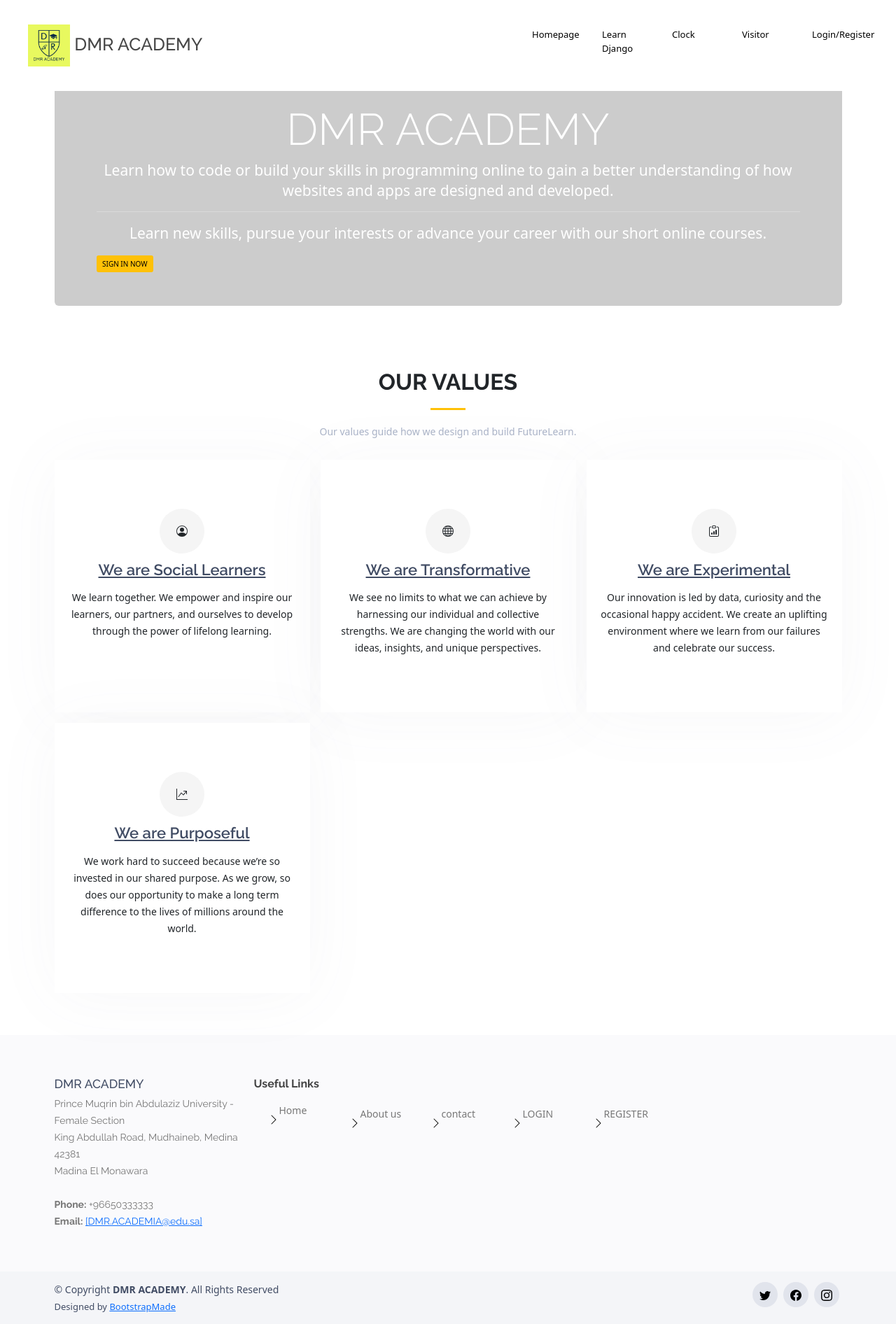
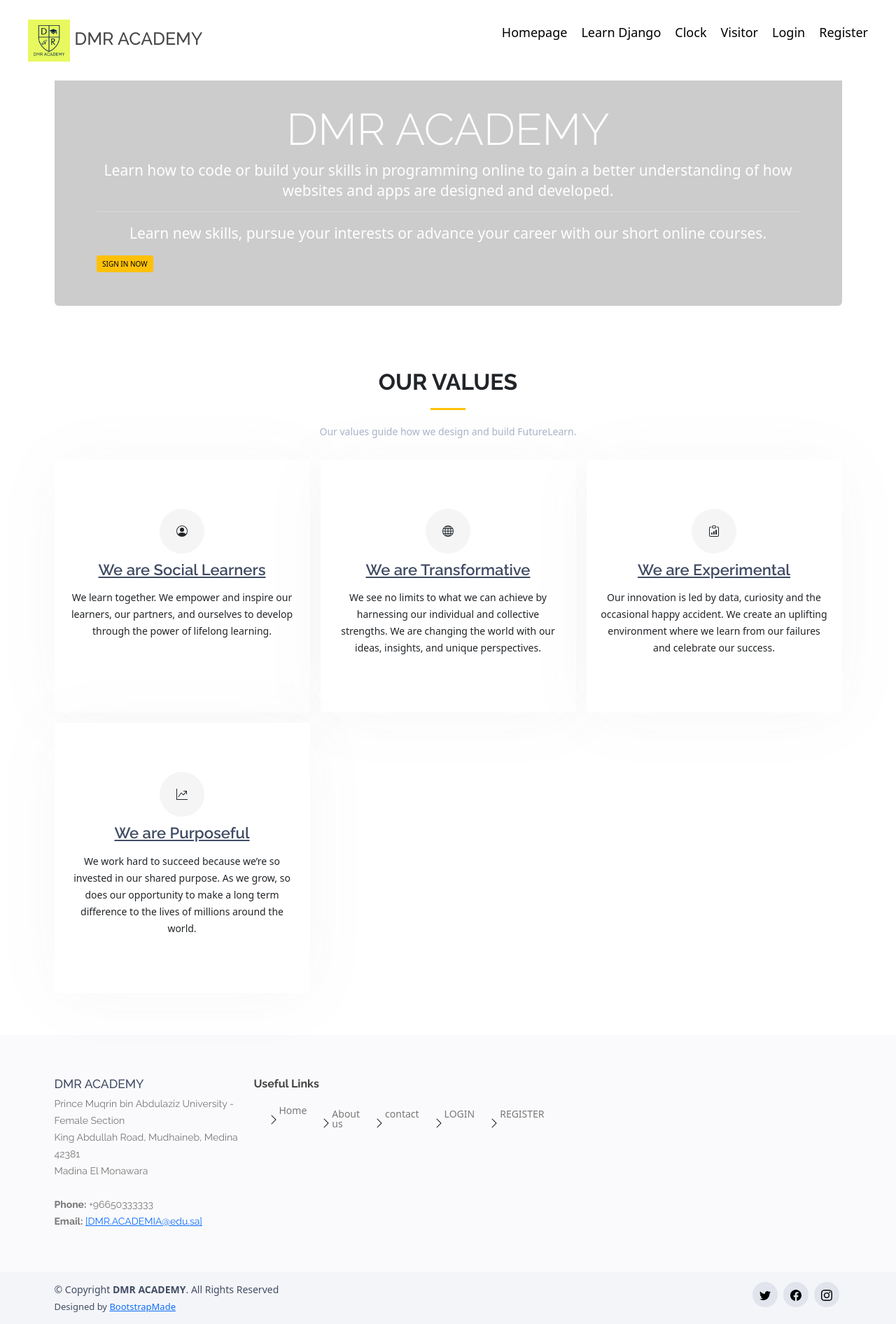
Before and after one commit to mhtanmoy/f_project_4, a Django app: page /about/ in a window 1280 px wide. Shown: the whole page at 70% size. Run offline with Django 3.2, Linux system fonts and the light colour scheme; some libraries are stand-ins or nearby versions.

Commit message:
navbar fix

```diff
--- a/projectfinal/project/templates/project/nevbar.html
+++ b/projectfinal/project/templates/project/nevbar.html
@@ -26,7 +26,7 @@
 /*** Navigation Styles ***/
 nav {
     width: 100vw;
-    height: 130px;
+    height: 115px;
     background: #ffffff;
     display: grid;
     grid-template-columns: 1fr 1fr;
@@ -36,7 +36,7 @@ nav {
 }
 nav.navShadow {
     box-shadow: 0 4px 30px -5px rgba(252, 252, 252, 0.404);
-    height: 100px;
+    height: 80px;
 }
 nav.navShadow #word-mark {
     opacity: 0;
@@ -60,7 +60,7 @@ li {
     margin-left: 20px;
 }
 li a {
-    width: 80px;
+    width: auto;
     height: 40px;
     color: rgb(0, 0, 0);
     text-decoration: none;
@@ -119,10 +119,12 @@ li a {
         transform: translate();
         box-shadow: 0 5px 30px -4px rgba(255, 255, 255, 0.2);
         transition: all 0.3s;
+        margin-right: -9%;
    }
     ul.showMenu {
-        margin-top: -10%;
+        margin-top: -20%;
         height: 100vh;
+        padding-right: 15%;
    }
     ul.showMenu li {
         height: 80px;
@@ -130,7 +132,7 @@ li a {
         visibility: visible;
    }
     li {
-        width: 50%;
+        width: auto;
         height: 80px;
         float: center;
         padding-left: 50%;
@@ -166,42 +168,49 @@ li a {
           <div class="bar"></div>
         </div>
       </div>
-      <ul class="ss">
+      <ul class="">
 
         <li><a href="#section00">
 
-          <div style="font-size: small;">Homepage</div>
+          <div style="font-size: large;">Homepage</div>
             </a>
         </li>
 
         <li><a href="#section01">
 
-          <div style="font-size: small;">Learn Django</div>
+          <div style="font-size: large;">Learn Django</div>
         </a></li>
 
         <li><a href="#section02">
 
-          <div style="font-size: small;">Clock</div>
+          <div style="font-size: large;">Clock</div>
         </a></li>
 
         <li><a href="#section03">
 
-          <div style="font-size: small;">Visitor</div>
+          <div style="font-size: large;">Visitor</div>
         </a></li>
 
-          <li>    {% if user.is_authenticated %}
+              {% if user.is_authenticated %}<li>
             <form action="{% url 'logoutuser' %}" method="POST">
             {% csrf_token %}
             <button type="submit" style="background: none;cursor: pointer;color: white;border: none;outline: none;margin-top: 8px;">
 
               <div>Sign Out</div></button>
-            </form>
+            </form></li>
             {% else %}
-            <a href="/login">
+            <li>
+            <a href="/loginuser">
 
-              <div style="font-size: small;">Login/Register</div></a>
+              <div style="font-size: large;">Login</div></a>
+            </li>
+            <li>
+              <a href="/register">
+
+                <div style="font-size: large;">Register</div></a>
+              </li>
             {% endif %}
-          </li>
+
       </ul>
     </div>
   </nav>
```
